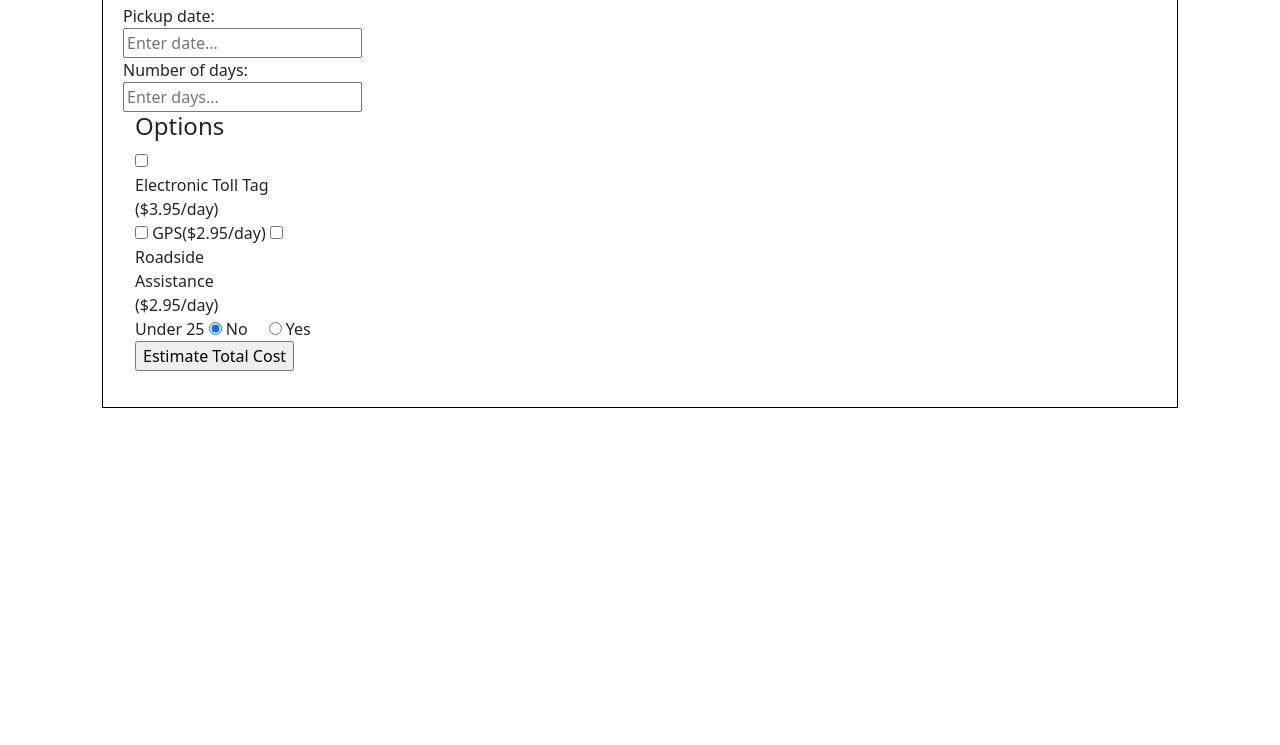
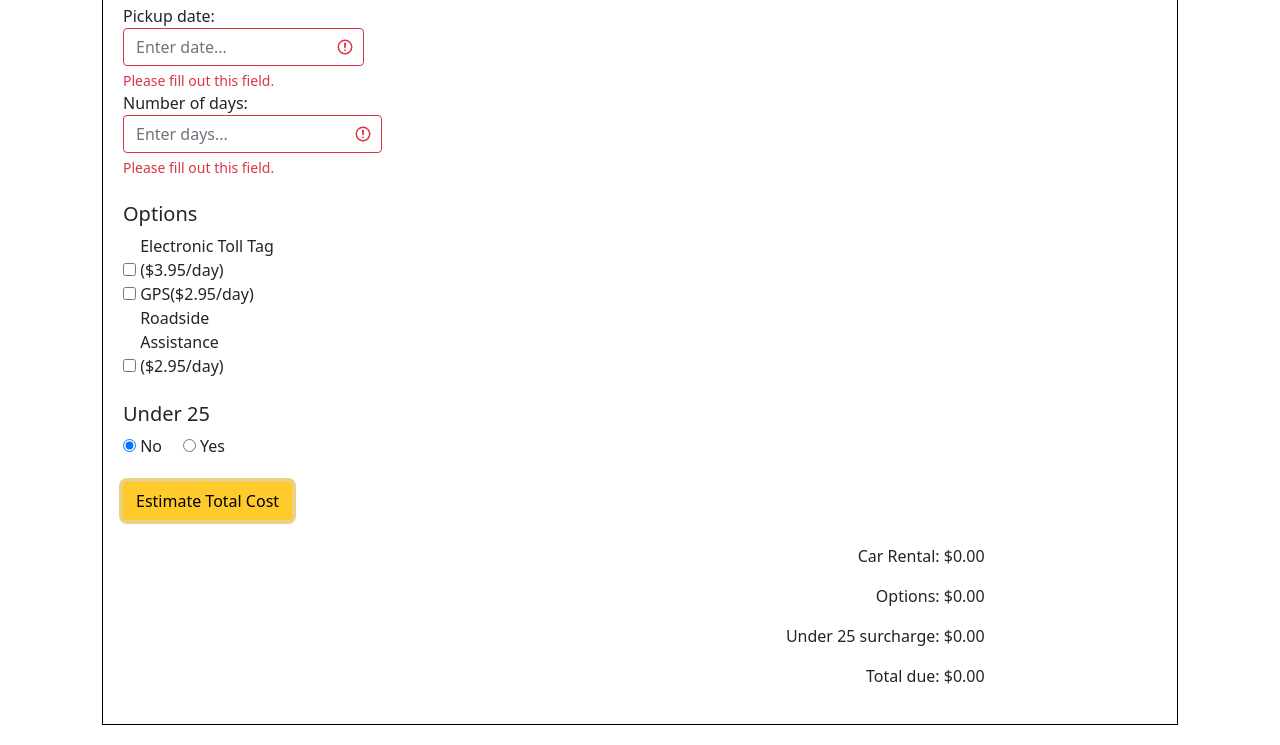
Before and after one commit to dliebman100/carRental, a plain HTML site: page index.html in a window 1280 px wide. Both pictures are taken after a click on the button "Estimate Total Cost". Shown: the part 83-828 px from the top of the page. Before the commit the page ends 800 px from the top, so only its background shows below. Drawn offline with nearby package versions, Linux system fonts and the light colour scheme.

Commit message:
added everything in commit

```diff
--- a/index.html
+++ b/index.html
@@ -7,48 +7,77 @@
   <title>CarRental</title>
   <link href="https://cdn.jsdelivr.net/npm/bootstrap@5.0.1/dist/css/bootstrap.min.css" rel="stylesheet"
     integrity="sha384-+0n0xVW2eSR5OomGNYDnhzAbDsOXxcvSN1TPprVMTNDbiYZCxYbOOl7+AMvyTG2x" crossorigin="anonymous">
+  <script src="https://ajax.googleapis.com/ajax/libs/jquery/3.5.1/jquery.min.js"></script>
+  <script src="https://cdnjs.cloudflare.com/ajax/libs/popper.js/1.16.0/umd/popper.min.js"></script>
+  <script src="https://maxcdn.bootstrapcdn.com/bootstrap/4.5.2/js/bootstrap.min.js"></script>
   <style>
     .border-class {
       border: thin black solid;
       margin: 20px;
       padding: 20px;
     }
+    .align-right {
+      text-align: right;
+    }
   </style>
-  <script src="js/index.js"></script>
+  <script src="scripts/index.js"></script>
 </head>
 
 <body>
   <div class="container">
-    <form class="border-class">
+    <form role="form" class="border-class was-validated">
       <h2>ACME Car Rental</h2>
       <div class="row">
-        <div class="col-md-3">
-          <label for="pickupDate">Pickup date:</label>
-          <input type="text" id="pickupDate" placeholder="Enter date...">
+        <div class="col-sm-3">
+          <label class="col-sm-9 control-label" for="pickupDate">Pickup date:</label>
+          <input type="text" class="form-control" id="pickupDate" placeholder="Enter date..." required>
+          <div class="valid-feedback">Valid.</div>
+          <div class="invalid-feedback">Please fill out this field.</div>
         </div>
       </div>
-      <!-- col-md-3 -->
-      <div class="col-md-3">
-        <label for="numOfDays">Number of days:</label>
-        <input type="text" id="numOfDays" placeholder="Enter days...">
+      <div class="col-sm-3">
+        <label class="col-sm-9 control-label" for="numOfDays">Number of days:</label>
+        <input type="text" class="form-control" id="numOfDays" placeholder="Enter days..." required>
+        <div class="valid-feedback">Valid.</div>
+        <div class="invalid-feedback">Please fill out this field.</div>
       </div>
-  <div class="container">
-    <h4>Options</h4>
-    <div class="row">
-      <div class="col-md-2">
+
+      <!-- CHECKBOX -->
+      <br>
+      <div class="form-horizontal">
+        <div class="form-group">
+          <div class="col-sm-10">
+            <h5>Options</h5>
+            <div class="checkbox">
               <input type="checkbox" id="electronic">
-        <label for="electronic toll">Electronic Toll Tag ($3.95/day)</label>
-        <input type="checkbox" id="gps">
-        <label for="gps toll">GPS($2.95/day)</label>
-        <input type="checkbox" id="roadside">
-        <label for="roadside">Roadside Assistance ($2.95/day)</label>
+              <label class="col-sm-2 control-label" for="electronic toll">Electronic Toll Tag ($3.95/day)</label>
             </div>
           </div>
         </div>
-  <div class="container">
-    <div class="row">
-      <div class="col-md-6">
-        Under 25
+        <div class="form-group">
+          <div class="col-sm-10">
+            <div class="checkbox">
+              <input type="checkbox" id="gps">
+              <label class="col-sm-2 control-label" for="GPS toll">GPS($2.95/day)</label>
+            </div>
+          </div>
+        </div>
+        <div class="form-group">
+          <div class="col-sm-10">
+            <div class="checkbox">
+              <input type="checkbox" id="roadside">
+              <label class="col-sm-2 control-label" for="roadside assistance">Roadside Assistance ($2.95/day)</label>
+            </div>
+          </div>
+        </div>
+      </div>
+
+      <!-- UNDER 25 SURCHARGE -->
+      <br>
+      <div class="form-group">
+        <div class="col-sm-10">
+          <div class="checkbox">
+            <h5>Under 25</h5>
             <input type="radio" name="under" id="notUnder" checked>
             <label for="notUnder">No</label>
             &nbsp;&nbsp;&nbsp;
@@ -57,20 +86,25 @@
           </div>
         </div>
       </div>
-  <div class="container">
-    <div class="row">
-      <div class="col-md-3">
-        <input type="button" id="totalCostBtn" value="Estimate Total Cost">
+      <!-- ESTIMATE COST BUTTON -->
+      <br>
+      <div class="form-group">
+        <div class="col-sm-10">
+          <div class="checkbox">
+            <input type="button" class="btn btn-warning" id="totalCostBtn" value="Estimate Total Cost">
           </div>
         </div>
       </div>
-  <div class="container">
-    <div class="row">
-      <div class="col-md-3">
-        <p id="carRental"></p>
-        <p id="options"></p>
-        <p id="underCharge"></p>
+      <!-- TOTAL DUE -->
+      <br>
+      <div class="form-group">
+        <div class="col-sm-10">
+          <div class="align-right">
+            <p id="basePrice"></p>
+            <p id="optionsCost"></p>
+            <p id="surcharge"></p>
             <p id="totalDue"></p>
+          </div>
         </div>
       </div>
   </div>
--- a/scripts/index.js
+++ b/scripts/index.js
@@ -13,21 +13,23 @@ function totalCostBtnClicked() {
   const numOfDaysField = document.getElementById("numOfDays");
   let numOfDays = Number(numOfDaysField.value);
 
-  //paragraphs, divs, spans use innerHTML
+  //*********************//
+  // OPTIONS             //
+  //*********************//
   let optionsCost = 0;
   const electronicCheckbox = document.getElementById("electronic");
   if (electronicCheckbox.checked == true) {
-    optionsCost += 3.95;
+    optionsCost += (3.95 * numOfDays);
   }
 
   const gpsCheckbox = document.getElementById("gps");
   if (gpsCheckbox.checked == true) {
-    optionsCost += 2.95;
+    optionsCost += (2.95 * numOfDays);
   }
 
   const roadsideCheckbox = document.getElementById("roadside");
   if (roadsideCheckbox.checked == true) {
-    optionsCost += 2.95;
+    optionsCost += (2.95* numOfDays);
   }
 
   //*********************//
@@ -37,23 +39,22 @@ function totalCostBtnClicked() {
   let surcharge;
   const yesUnderRadioBtn = document.getElementById("yesUnder");
   if (yesUnderRadioBtn.checked == true) {
-    surcharge = 0.25;
+    surcharge = basePrice * 0.30;
   }
   else {
     surcharge = 0;
   }
-  let totalDue = (basePrice + optionsCost) + (basePrice * surcharge);
+  let totalDue = (basePrice + optionsCost) + surcharge;
 
-  const carRentalPara = document.getElementById("carRental");
-  carRentalPara.innerHTML = "Car Rental: $" + carRental.toFixed(2);
+  const basePricePara = document.getElementById("basePrice");
+  basePricePara.innerHTML = "Car Rental: $" + basePrice.toFixed(2);
 
-  const optionsPara = document.getElementById("options");
-  optionsPara.innerHTML = "Options: $" + options.toFixed(2);
+  const optionsPara = document.getElementById("optionsCost");
+  optionsPara.innerHTML = "Options: $" + optionsCost.toFixed(2);
 
-  const underChargePara = document.getElementById("underCharge");
-  underChargePara.innerHTML = "Under 25 surcharge: $" + underCharge.toFixed(2);
+  const surchargePara = document.getElementById("surcharge");
+  surchargePara.innerHTML = "Under 25 surcharge: $" + surcharge.toFixed(2);
 
   const totalDuePara = document.getElementById("totalDue");
   totalDuePara.innerHTML = "Total due: $" + totalDue.toFixed(2);
-
 }
```
Lines whose indentation alone changed are shown as unchanged.
